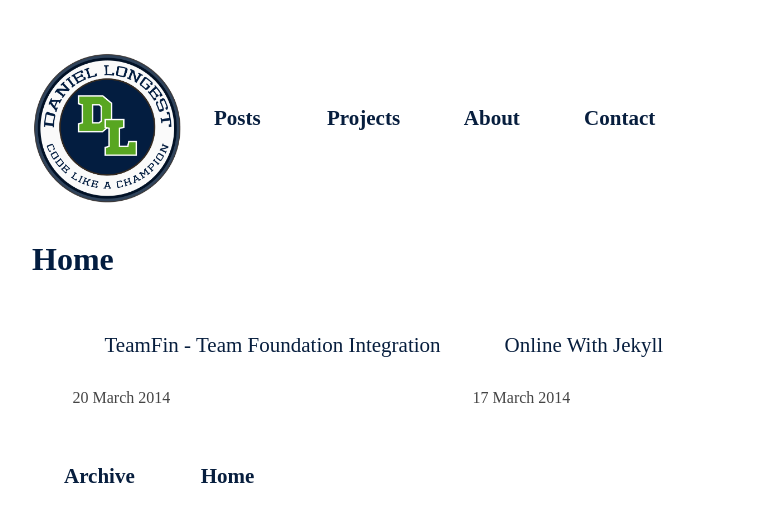
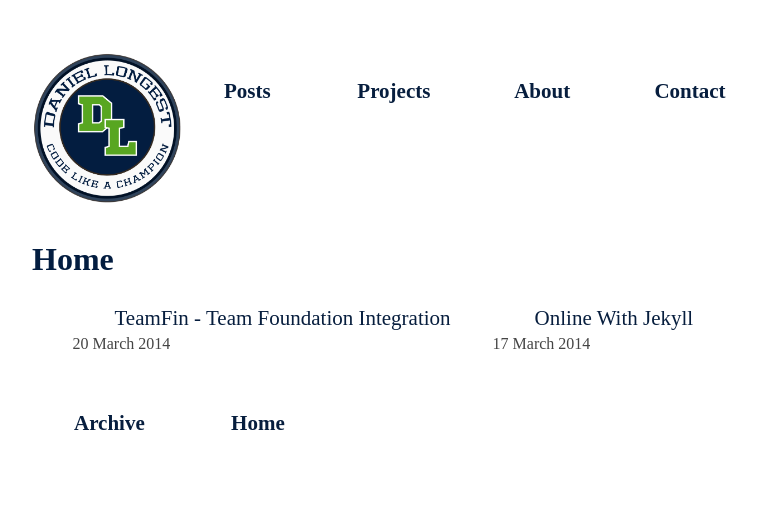
Before and after one commit to dlongest/dlongest.github.io, a Jekyll site: the page built from index.md, in a window 1280 px wide. Shown: the top 522 px of the page, without its empty margins (256-1013 px from the left). Built offline with Jekyll 4.4.1, drawn with Linux system fonts in a browser that asks for light colours; some web fonts are replaced; Markdown is read by kramdown in place of the engine named in the settings.

Commit message:
A couple of mobile styles for the navigation.

```diff
--- a/css/header.css
+++ b/css/header.css
@@ -10,10 +10,9 @@
 }
 
 ul a {
-padding-right: 32px;
-padding-left: 32px;
+padding-right: 2em;
+padding-left: 2em;
 display: block;
-line-height: 80px;
 text-decoration: none;
 font-family: 'Droid Serif', serif;
 font-size: 21px;
--- a/css/main.css
+++ b/css/main.css
@@ -120,11 +120,11 @@
 
 nav a:hover,
 nav a:visited {
-    color: #58A621;
+color: #58A621;
 }
 
 nav a:hover {
-    text-decoration: underline;
+    text-decoration: none;
 }
 
 /* ==============
@@ -226,6 +226,10 @@
     INTERMEDIATE: Menu
    ==================== */
 
+    nav {
+        clear: both;
+    }
+
     nav a {
         float: left;
         width: 27%;
@@ -305,6 +309,10 @@
     .wrapper {
         width: 1026px; /* 1140px - 10% for margins */
         margin: 0 auto;
+    }
+
+    nav {
+        clear: none;
     }
 }
 
```
